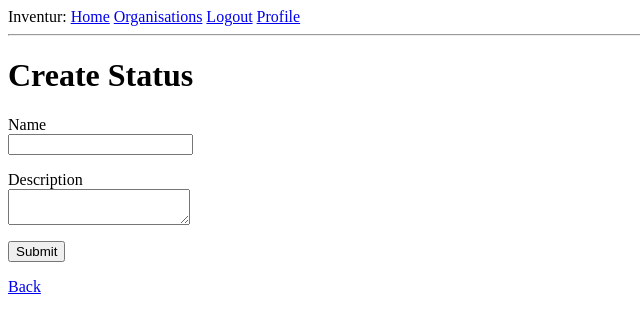
After one commit to fpwg/Q2Datenbankprojekt, a Python web app: template app/templates/create_status.html in a window 1280 px wide. The commit adds this page. Shown: the top 333 px of the page, without its empty margins (0-640 px from the left). Run offline with Jinja, Linux system fonts and the light colour scheme; the template is opened without the code that fills it: most values are stand-ins (such as "Sample title", 1, 10 or a date in 2020); form fields are guessed from the names that the template uses.

Commit message:
status creation form

```diff
--- a/app/models.py
+++ b/app/models.py
@@ -184,7 +184,7 @@ class Organisation(db.Model):
         if rank.organisation_id == self.id:
             db.session.delete(rank)
 
-    def add_status(self, name):
+    def add_status(self, name, description):
         """Füge einen Zustand hinzu"""
         if not any(x.name == name for x in self.statuses):
             if description:
--- /dev/null
+++ b/app/templates/create_status.html
@@ -0,0 +1,20 @@
+{% extends "base.html" %}
+
+{% block content %}
+    <h1>Create Status</h1>
+    <form action="" method="post" novalidate>
+        {{ form.hidden_tag() }}
+        <p>
+          {{ form.name.label }}<br>
+          {{ form.name() }}
+        </p>
+        <p>
+            {{ form.description.label }}<br>
+            {{ form.description() }}
+        </p>
+        <p>{{ form.submit() }}</p>
+    </form>
+    <p>
+      <a href="{{url_for('organisation', name=organisation.name)}}">Back</a>
+    </p>
+{% endblock %}
--- a/app/templates/organisation.html
+++ b/app/templates/organisation.html
@@ -57,6 +57,9 @@
   </table>
 
   <h2>Statuses</h2>
+  {% if current_user.in_organisation(organisation) %}
+  <p><a href="{{url_for('add_status', name=organisation.name)}}">Create Status</a></p>
+  {% endif %}
   <table>
     <tr style="font-weight: bold;">
       <td>Name</td>
```
Also changed, not shown: app/routes.py (+24 -0 lines).
